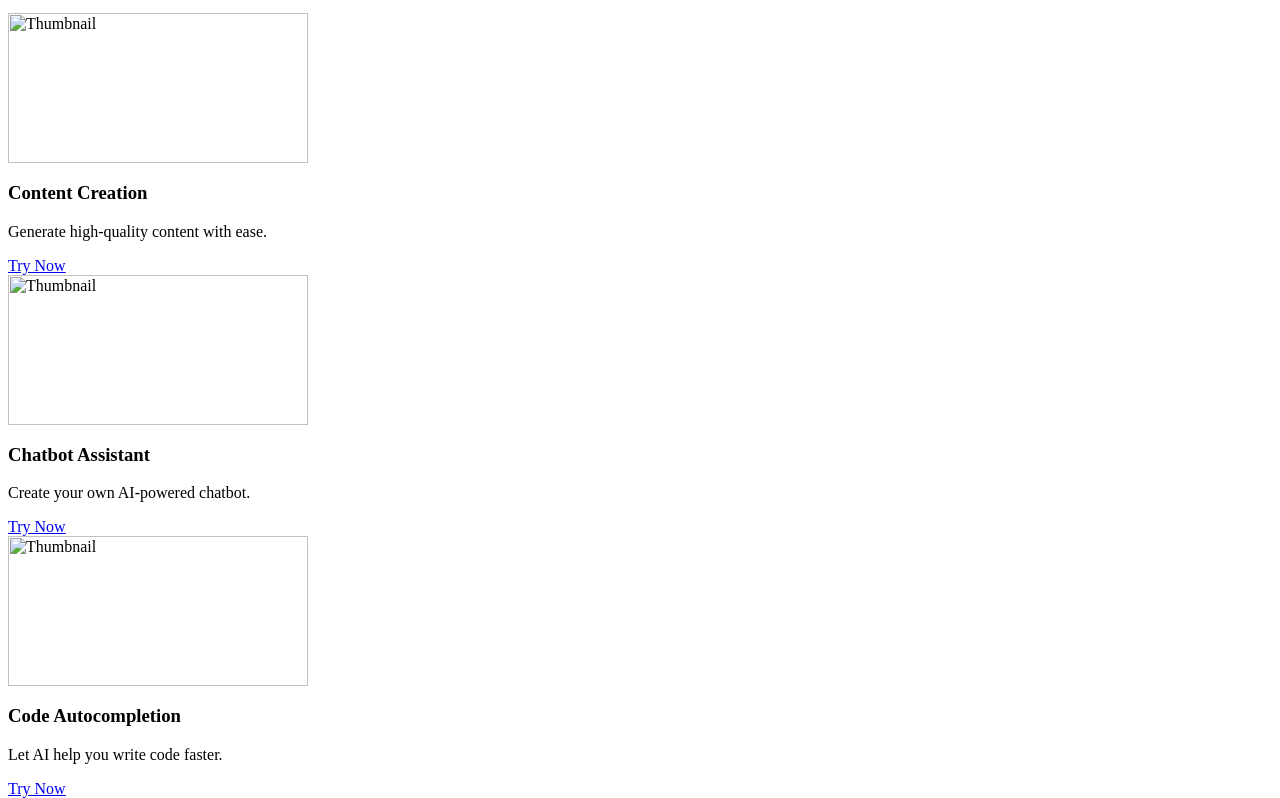
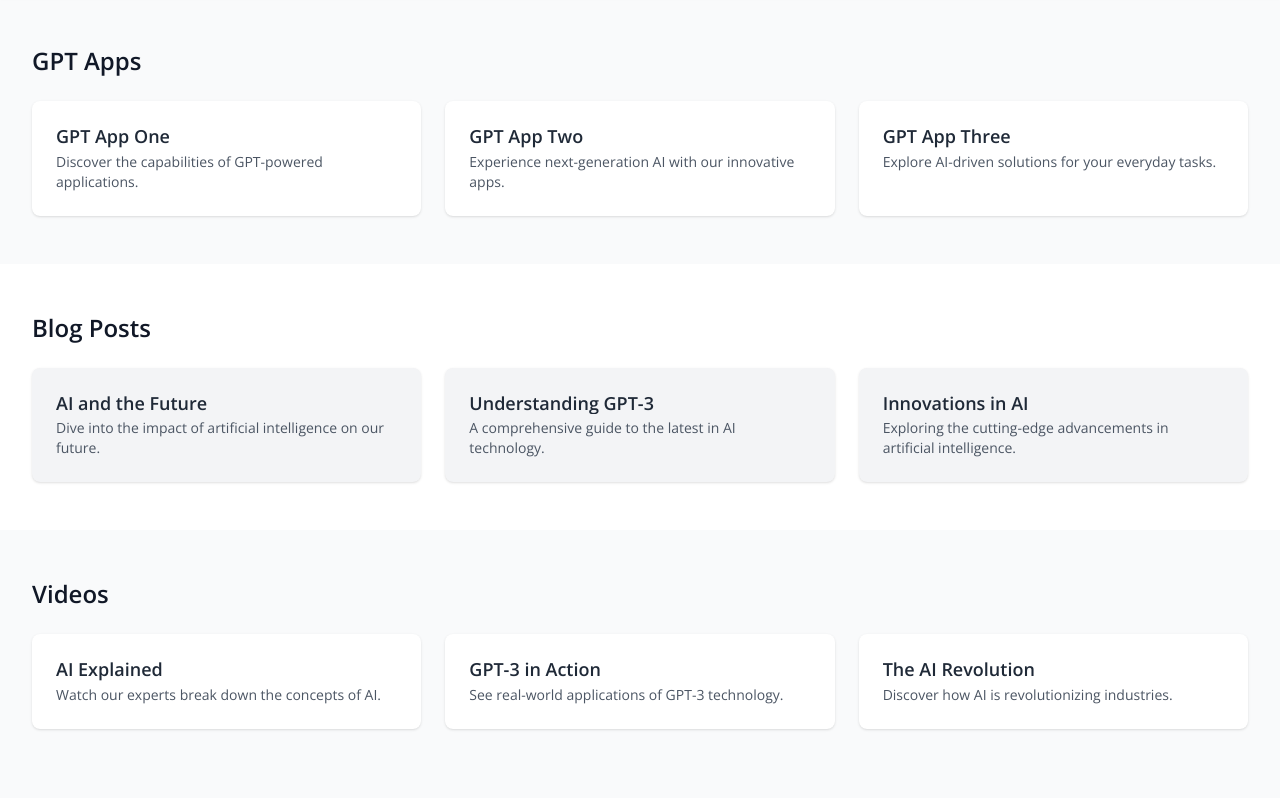
Before and after one commit to pathakmukul/pathakmukul.github.io, a plain HTML site: page index.html in a window 1280 px wide. Shown: the part 87-885 px from the top of the page. Drawn offline with nearby package versions, Linux system fonts and the light colour scheme.

Commit message:
Update index.html

```diff
--- a/index.html
+++ b/index.html
@@ -1,72 +1,120 @@
-<!--
-// v0 by Vercel.
-// https://v0.dev/t/wI5ohrmcTPI
--->
+<!DOCTYPE html>
 <html lang="en">
 <head>
     <meta charset="UTF-8">
     <meta name="viewport" content="width=device-width, initial-scale=1.0">
-    <title>Regulariz.ing</title>
-    <link rel="stylesheet" href="path/to/your/css/file.css"> <!-- Assuming you have an external CSS file -->
-    <!-- Additional head content like styles or scripts can go here -->
+    <title>Regularizing - Home</title>
+    <script src="https://cdn.tailwindcss.com"></script>
+    <link href="https://fonts.googleapis.com/css2?family=Open+Sans:wght@400;600;700&display=swap" rel="stylesheet">
+    <style>
+        body {
+            font-family: 'Open Sans', sans-serif;
+        }
+    </style>
 </head>
-<body>
-<div class="bg-gray-50/90 py-12 lg:py-24"><div class="container px-4 space-y-12 md:space-y-24"><div class="space-y-4 text-center"><h1 class="text-3xl font-bold tracking-tighter sm:text-4xl md:text-5xl">
-        Welcome to Regulariz.ing
-      </h1><p class="mx-auto max-w-[600px] text-gray-500 md:text-xl/relaxed lg:text-base/relaxed xl:text-xl/relaxed dark:text-gray-400">
-        The platform for GPT-powered applications, informative blog posts,
-        and educational videos.
-      </p></div><div class="grid w-full grid-cols-1 items-stretch justify-center md:grid-cols-3 md:gap-6"><div class="flex flex-col items-stretch justify-between rounded-lg border border-gray-200 bg-white shadow-sm overflow-hidden dark:border-gray-800 dark:bg-gray-950"><div class="p-4"><img src="/placeholder.svg" width="300" height="150" alt="Thumbnail" class="aspect-[2/1] overflow-hidden rounded-lg object-contain object-center"><h3 class="mt-4 text-xl font-bold leading-none">
-            Content Creation
-          </h3><p class="mt-2 text-sm text-gray-500 dark:text-gray-400">
-            Generate high-quality content with ease.
-          </p></div><div class="p-4"><a class="w-full inline-flex items-center justify-center rounded-md border border-gray-200 border-gray-200 bg-gray-50 h-10 font-medium shadow-sm transition-colors hover:bg-gray-100 hover:text-gray-900 dark:border-gray-800 dark:border-gray-800 dark:bg-gray-950 dark:hover:bg-gray-800 dark:hover:text-gray-50 dark:focus-visible:ring-gray-300" href="#">
-            Try Now
-          </a></div></div><div class="flex flex-col items-stretch justify-between rounded-lg border border-gray-200 bg-white shadow-sm overflow-hidden dark:border-gray-800 dark:bg-gray-950"><div class="p-4"><img src="/placeholder.svg" width="300" height="150" alt="Thumbnail" class="aspect-[2/1] overflow-hidden rounded-lg object-contain object-center"><h3 class="mt-4 text-xl font-bold leading-none">
-            Chatbot Assistant
-          </h3><p class="mt-2 text-sm text-gray-500 dark:text-gray-400">
-            Create your own AI-powered chatbot.
-          </p></div><div class="p-4"><a class="w-full inline-flex items-center justify-center rounded-md border border-gray-200 border-gray-200 bg-gray-50 h-10 font-medium shadow-sm transition-colors hover:bg-gray-100 hover:text-gray-900 dark:border-gray-800 dark:border-gray-800 dark:bg-gray-950 dark:hover:bg-gray-800 dark:hover:text-gray-50 dark:focus-visible:ring-gray-300" href="#">
-            Try Now
-          </a></div></div><div class="flex flex-col items-stretch justify-between rounded-lg border border-gray-200 bg-white shadow-sm overflow-hidden dark:border-gray-800 dark:bg-gray-950"><div class="p-4"><img src="/placeholder.svg" width="300" height="150" alt="Thumbnail" class="aspect-[2/1] overflow-hidden rounded-lg object-contain object-center"><h3 class="mt-4 text-xl font-bold leading-none">
-            Code Autocompletion
-          </h3><p class="mt-2 text-sm text-gray-500 dark:text-gray-400">
-            Let AI help you write code faster.
-          </p></div><div class="p-4"><a class="w-full inline-flex items-center justify-center rounded-md border border-gray-200 border-gray-200 bg-gray-50 h-10 font-medium shadow-sm transition-colors hover:bg-gray-100 hover:text-gray-900 dark:border-gray-800 dark:border-gray-800 dark:bg-gray-950 dark:hover:bg-gray-800 dark:hover:text-gray-50 dark:focus-visible:ring-gray-300" href="#">
-            Try Now
-          </a></div></div></div></div></div><section class="w-full py-12 md:py-24"><div class="container grid items-center justify-center gap-4 px-4 text-center md:px-6 lg:gap-10"><div class="space-y-3"><h2 class="text-3xl font-bold tracking-tighter sm:text-4xl md:text-5xl">
-        From the Blog
-      </h2><p class="mx-auto max-w-[700px] text-gray-500 md:text-xl/relaxed lg:text-base/relaxed xl:text-xl/relaxed dark:text-gray-400">
-        Learn from our experts. Our blog provides insights into the
-        latest.
-      </p></div><div class="grid w-full grid-cols-1 items-stretch justify-center md:grid-cols-2 md:gap-6 lg:gap-10"><div class="flex flex-col items-stretch justify-between rounded-lg border border-gray-200 bg-white shadow-sm overflow-hidden dark:border-gray-800 dark:bg-gray-950"><div class="p-4"><img src="/placeholder.svg" width="600" height="300" alt="Thumbnail" class="aspect-[16/9] overflow-hidden rounded-lg object-cover object-center"><h3 class="mt-4 text-xl font-bold leading-none">
-            The Power of AI in Business
-          </h3><p class="mt-2 text-sm text-gray-500 dark:text-gray-400">
-            How companies are leveraging AI to drive innovation.
-          </p></div><div class="p-4"><a class="inline-flex h-8 items-center rounded-md border border-gray-200 border-gray-200 bg-white px-4 text-sm shadow-sm dark:border-gray-800 dark:border-gray-800 dark:bg-gray-950 dark:sm:translate-y-0.5 dark:hover:sm:translate-y-0.5" href="#">
-            Read More
-          </a></div></div><div class="flex flex-col items-stretch justify-between rounded-lg border border-gray-200 bg-white shadow-sm overflow-hidden dark:border-gray-800 dark:bg-gray-950"><div class="p-4"><img src="/placeholder.svg" width="600" height="300" alt="Thumbnail" class="aspect-[16/9] overflow-hidden rounded-lg object-cover object-center"><h3 class="mt-4 text-xl font-bold leading-none">
-            The Future of Remote Work
-          </h3><p class="mt-2 text-sm text-gray-500 dark:text-gray-400">
-            Exploring the trends shaping the remote work landscape.
-          </p></div><div class="p-4"><a class="inline-flex h-8 items-center rounded-md border border-gray-200 border-gray-200 bg-white px-4 text-sm shadow-sm dark:border-gray-800 dark:border-gray-800 dark:bg-gray-950 dark:sm:translate-y-0.5 dark:hover:sm:translate-y-0.5" href="#">
-            Read More
-          </a></div></div></div></div></section><section class="w-full py-12 md:py-24"><div class="container grid items-center justify-center gap-4 px-4 text-center md:px-6 lg:gap-10"><div class="space-y-3"><h2 class="text-3xl font-bold tracking-tighter sm:text-4xl md:text-5xl">
-        Featured Videos
-      </h2><p class="mx-auto max-w-[700px] text-gray-500 md:text-xl/relaxed lg:text-base/relaxed xl:text-xl/relaxed dark:text-gray-400">
-        Watch and learn. Our curated videos cover a wide range of topics.
-      </p></div><div class="grid w-full grid-cols-1 items-stretch justify-center md:grid-cols-2 md:gap-6"><div class="flex flex-col items-stretch justify-between rounded-lg border border-gray-200 bg-white shadow-sm overflow-hidden dark:border-gray-800 dark:bg-gray-950"><div class="p-4"><img src="/placeholder.svg" width="600" height="337" alt="Thumbnail" class="aspect-[16/9] overflow-hidden rounded-lg object-contain object-center"><h3 class="mt-4 text-xl font-bold leading-none">
-            Enhancing Creativity with AI
-          </h3><p class="mt-2 text-sm text-gray-500 dark:text-gray-400">
-            Discover how AI is transforming the creative process.
-          </p></div><div class="p-4"><a class="inline-flex h-8 items-center rounded-md border border-gray-200 border-gray-200 bg-white px-4 text-sm shadow-sm dark:border-gray-800 dark:border-gray-800 dark:bg-gray-950 dark:sm:translate-y-0.5 dark:hover:sm:translate-y-0.5" href="#">
-            Watch Now
-          </a></div></div><div class="flex flex-col items-stretch justify-between rounded-lg border border-gray-200 bg-white shadow-sm overflow-hidden dark:border-gray-800 dark:bg-gray-950"><div class="p-4"><img src="/placeholder.svg" width="600" height="337" alt="Thumbnail" class="aspect-[16/9] overflow-hidden rounded-lg object-contain object-center"><h3 class="mt-4 text-xl font-bold leading-none">
-            The Ethics of AI
-          </h3><p class="mt-2 text-sm text-gray-500 dark:text-gray-400">
-            Exploring the ethical implications of artificial intelligence.
-          </p></div><div class="p-4"><a class="inline-flex h-8 items-center rounded-md border border-gray-200 border-gray-200 bg-white px-4 text-sm shadow-sm dark:border-gray-800 dark:border-gray-800 dark:bg-gray-950 dark:sm:translate-y-0.5 dark:hover:sm:translate-y-0.5" href="#">
-            Watch Now
-          </a></div></div></div></div></section>
+<body class="bg-gray-50 text-gray-800">
+    <header class="bg-white shadow">
+        <div class="max-w-7xl mx-auto py-6 px-4 sm:px-6 lg:px-8">
+            <h1 class="text-3xl font-bold text-gray-900">
+                Regularizing
+            </h1>
+        </div>
+    </header>
+    <main>
+        <section class="py-12">
+            <div class="max-w-7xl mx-auto px-4 sm:px-6 lg:px-8">
+                <h2 class="text-2xl font-semibold text-gray-900 mb-6">GPT Apps</h2>
+                <div class="grid grid-cols-1 sm:grid-cols-2 lg:grid-cols-3 gap-6">
+                    <!-- GPT App Tiles -->
+                    <!-- Placeholder for GPT App Tile 1 -->
+                    <div class="bg-white overflow-hidden shadow rounded-lg">
+                        <div class="p-6">
+                            <h3 class="font-semibold text-lg leading-tight truncate">GPT App One</h3>
+                            <p class="mt-1 text-gray-600 text-sm">Discover the capabilities of GPT-powered applications.</p>
+                        </div>
+                    </div>
+                    <!-- Placeholder for GPT App Tile 2 -->
+                    <div class="bg-white overflow-hidden shadow rounded-lg">
+                        <div class="p-6">
+                            <h3 class="font-semibold text-lg leading-tight truncate">GPT App Two</h3>
+                            <p class="mt-1 text-gray-600 text-sm">Experience next-generation AI with our innovative apps.</p>
+                        </div>
+                    </div>
+                    <!-- Placeholder for GPT App Tile 3 -->
+                    <div class="bg-white overflow-hidden shadow rounded-lg">
+                        <div class="p-6">
+                            <h3 class="font-semibold text-lg leading-tight truncate">GPT App Three</h3>
+                            <p class="mt-1 text-gray-600 text-sm">Explore AI-driven solutions for your everyday tasks.</p>
+                        </div>
+                    </div>
+                </div>
+            </div>
+        </section>
+        <section class="py-12 bg-white">
+            <div class="max-w-7xl mx-auto px-4 sm:px-6 lg:px-8">
+                <h2 class="text-2xl font-semibold text-gray-900 mb-6">Blog Posts</h2>
+                <div class="grid grid-cols-1 sm:grid-cols-2 lg:grid-cols-3 gap-6">
+                    <!-- Blog Tiles -->
+                    <!-- Placeholder for Blog Tile 1 -->
+                    <div class="bg-gray-100 overflow-hidden shadow rounded-lg">
+                        <div class="p-6">
+                            <h3 class="font-semibold text-lg leading-tight truncate">AI and the Future</h3>
+                            <p class="mt-1 text-gray-600 text-sm">Dive into the impact of artificial intelligence on our future.</p>
+                        </div>
+                    </div>
+                    <!-- Placeholder for Blog Tile 2 -->
+                    <div class="bg-gray-100 overflow-hidden shadow rounded-lg">
+                        <div class="p-6">
+                            <h3 class="font-semibold text-lg leading-tight truncate">Understanding GPT-3</h3>
+                            <p class="mt-1 text-gray-600 text-sm">A comprehensive guide to the latest in AI technology.</p>
+                        </div>
+                    </div>
+                    <!-- Placeholder for Blog Tile 3 -->
+                    <div class="bg-gray-100 overflow-hidden shadow rounded-lg">
+                        <div class="p-6">
+                            <h3 class="font-semibold text-lg leading-tight truncate">Innovations in AI</h3>
+                            <p class="mt-1 text-gray-600 text-sm">Exploring the cutting-edge advancements in artificial intelligence.</p>
+                        </div>
+                    </div>
+                </div>
+            </div>
+        </section>
+        <section class="py-12">
+            <div class="max-w-7xl mx-auto px-4 sm:px-6 lg:px-8">
+                <h2 class="text-2xl font-semibold text-gray-900 mb-6">Videos</h2>
+                <div class="grid grid-cols-1 sm:grid-cols-2 lg:grid-cols-3 gap-6">
+                    <!-- Video Tiles -->
+                    <!-- Placeholder for Video Tile 1 -->
+                    <div class="bg-white overflow-hidden shadow rounded-lg">
+                        <div class="p-6">
+                            <h3 class="font-semibold text-lg leading-tight truncate">AI Explained</h3>
+                            <p class="mt-1 text-gray-600 text-sm">Watch our experts break down the concepts of AI.</p>
+                        </div>
+                    </div>
+                    <!-- Placeholder for Video Tile 2 -->
+                    <div class="bg-white overflow-hidden shadow rounded-lg">
+                        <div class="p-6">
+                            <h3 class="font-semibold text-lg leading-tight truncate">GPT-3 in Action</h3>
+                            <p class="mt-1 text-gray-600 text-sm">See real-world applications of GPT-3 technology.</p>
+                        </div>
+                    </div>
+                    <!-- Placeholder for Video Tile 3 -->
+                    <div class="bg-white overflow-hidden shadow rounded-lg">
+                        <div class="p-6">
+                            <h3 class="font-semibold text-lg leading-tight truncate">The AI Revolution</h3>
+                            <p class="mt-1 text-gray-600 text-sm">Discover how AI is revolutionizing industries.</p>
+                        </div>
+                    </div>
+                </div>
+            </div>
+        </section>
+    </main>
+    <footer class="bg-white shadow mt-12">
+        <div class="max-w-7xl mx-auto py-6 px-4 sm:px-6 lg:px-8">
+            <p class="text-center text-gray-600 text-sm">
+                &copy; 2023 Regularizing. All rights reserved.
+            </p>
+        </div>
+    </footer>
 </body>
 </html>
```
